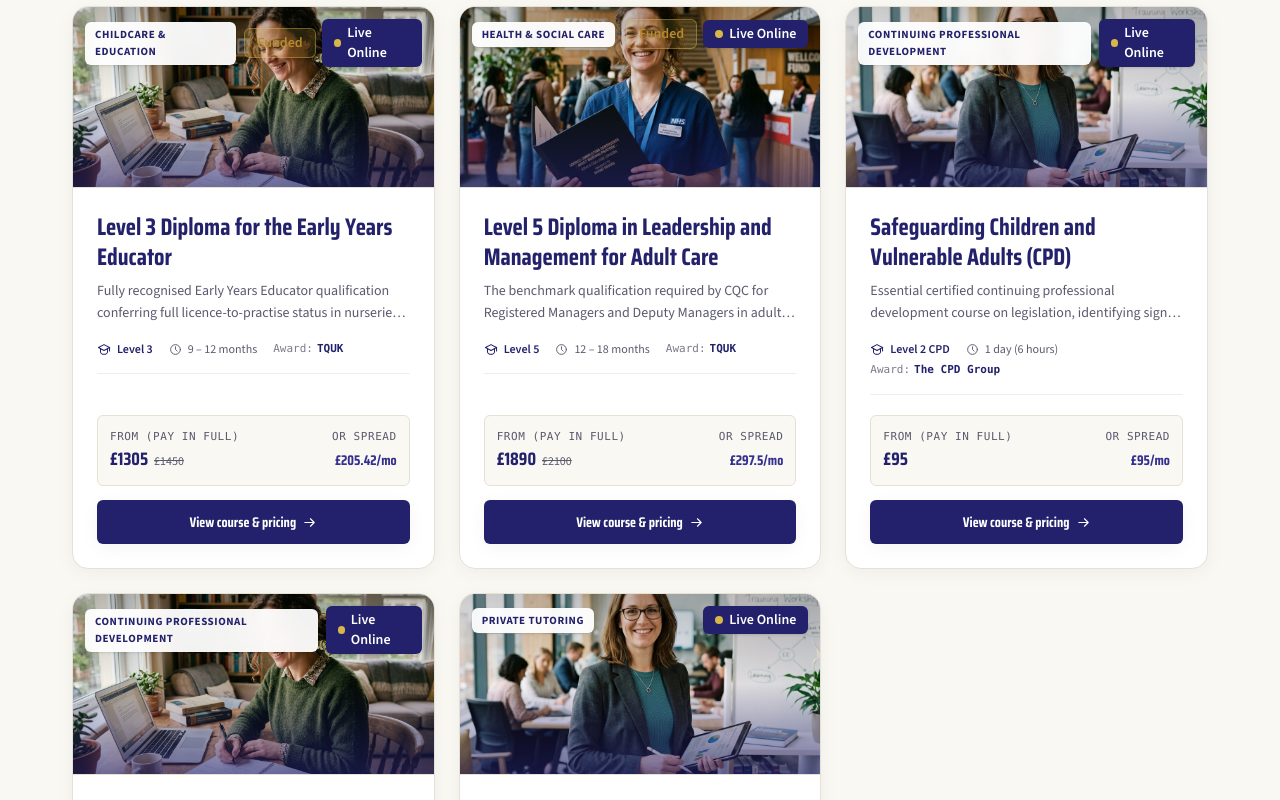
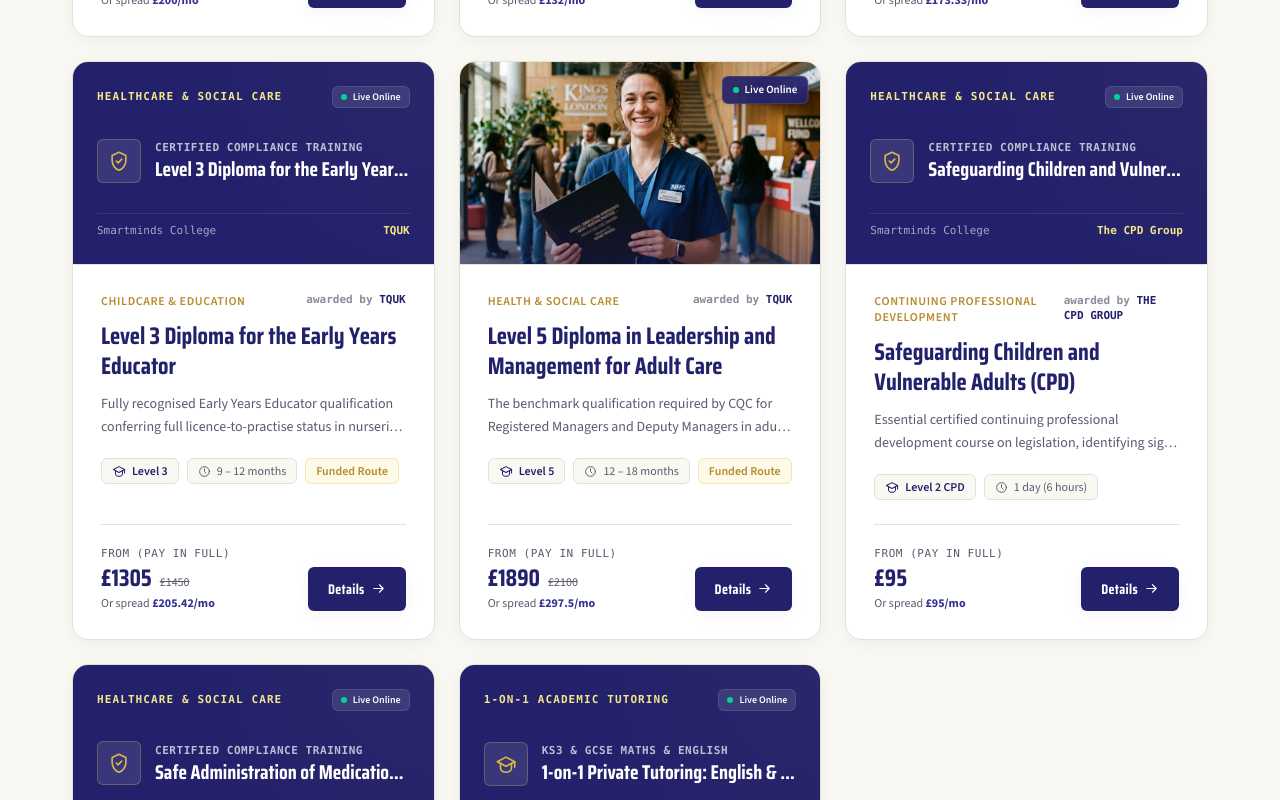
Before and after one commit to Dxboss/smartminds, a Next.js app: page /courses in a window 1280 px wide. Shown: the part 1300-2100 px from the top of the page. Built offline with nearby package versions, Linux system fonts and the light colour scheme; no server answers.

Commit message:
Refactor: De-choke course cards with airy layout, dedicated photos, category monograph covers, and open split pricing

```diff
--- a/src/components/course/CourseCard.tsx
+++ b/src/components/course/CourseCard.tsx
@@ -5,7 +5,6 @@ import { Course } from "@/content/types";
 import { calculatePricing } from "@/content/pricing";
 import { globalSettings } from "@/content/globals";
 import { defaultPlan6Months } from "@/content/plans";
-import { Tag } from "@/components/ui/Tag";
 import { Icon } from "@/components/ui/Icon";
 
 export interface CourseCardProps {
@@ -15,8 +14,140 @@ export interface CourseCardProps {
 }
 
 /**
- * CourseCard: Editorial, non-AI-looking card design with integrated photography,
- * scannable qualification badges, and real-time calculated pricing per PRD 10.3.
+ * CourseCover: Clean, breathable visual header.
+ * Uses real photography when available, or a refined bespoke British academy
+ * monograph cover when awaiting photography to avoid duplicate stock photos.
+ */
+const CourseCover: React.FC<{ course: Course; priority?: boolean }> = ({
+  course,
+  priority = false,
+}) => {
+  // Unique real photos for specific courses to prevent duplicate stock photos
+  const hasDedicatedPhoto =
+    course.id === "course-adult-care" ||
+    course.id === "course-aet" ||
+    course.id === "course-leadership-care";
+
+  if (hasDedicatedPhoto && course.image) {
+    return (
+      <div className="relative aspect-[16/9] w-full overflow-hidden bg-paper border-b border-line">
+        <Image
+          src={course.image}
+          alt={course.imageAlt || course.title}
+          fill
+          priority={priority}
+          sizes="(max-width: 640px) 100vw, (max-width: 1024px) 50vw, 380px"
+          className="object-cover group-hover:scale-105 transition-transform duration-500 ease-out"
+        />
+
+        {/* Subtle Bottom Scrim for depth */}
+        <div
+          className="absolute inset-0 bg-gradient-to-t from-navy-900/40 via-transparent to-transparent pointer-events-none"
+          aria-hidden="true"
+        />
+
+        {/* Discreet Live Online Indicator */}
+        <div className="absolute top-3 right-3 pointer-events-none">
+          <span className="inline-flex items-center gap-1.5 px-2.5 py-1 rounded-sm text-[11px] font-semibold bg-navy-900/90 text-white backdrop-blur-md shadow-sm border border-white/10">
+            <span className="w-1.5 h-1.5 rounded-full bg-emerald-400" />
+            Live Online
+          </span>
+        </div>
+      </div>
+    );
+  }
+
+  // Bespoke Monograph Academy Banners for categories awaiting real photography
+  const getMonographTheme = (category: string) => {
+    switch (category) {
+      case "Childcare & Early Years":
+        return {
+          icon: "book-open" as const,
+          faculty: "Early Years Faculty",
+          tag: "EYE Licence to Practise",
+          accentColor: "text-gold-300",
+        };
+      case "Business & Administration":
+        return {
+          icon: "sparkles" as const,
+          faculty: "Business & Management",
+          tag: "RQF Accredited",
+          accentColor: "text-gold-300",
+        };
+      case "Private Tutoring":
+        return {
+          icon: "graduation-cap" as const,
+          faculty: "1-on-1 Academic Tutoring",
+          tag: "KS3 & GCSE Maths & English",
+          accentColor: "text-gold-300",
+        };
+      case "Continuing Professional Development":
+      default:
+        return {
+          icon: "shield-check" as const,
+          faculty: "Healthcare & Social Care",
+          tag: "Certified Compliance Training",
+          accentColor: "text-gold-300",
+        };
+    }
+  };
+
+  const theme = getMonographTheme(course.category);
+
+  return (
+    <div className="relative aspect-[16/9] w-full overflow-hidden bg-navy-900 border-b border-line p-5 sm:p-6 flex flex-col justify-between text-white transition-all group-hover:bg-[#282578]">
+      {/* Subtle geometric architectural linework */}
+      <div
+        className="absolute inset-0 opacity-10 pointer-events-none"
+        style={{
+          backgroundImage:
+            "radial-gradient(circle at 100% 0%, rgba(217, 184, 74, 0.35) 0%, transparent 60%)",
+        }}
+        aria-hidden="true"
+      />
+
+      {/* Top Header inside Monograph */}
+      <div className="relative z-10 flex items-center justify-between">
+        <span className="text-[11px] font-mono uppercase tracking-widest text-gold-300 font-semibold">
+          {theme.faculty}
+        </span>
+        <span className="inline-flex items-center gap-1.5 px-2 py-0.5 rounded-sm text-[10px] font-semibold bg-white/10 text-white border border-white/10">
+          <span className="w-1.5 h-1.5 rounded-full bg-emerald-400" />
+          Live Online
+        </span>
+      </div>
+
+      {/* Center Motif with Icon & Short Title */}
+      <div className="relative z-10 flex items-center gap-3.5 my-auto py-2">
+        <div className="w-11 h-11 rounded-sm bg-white/10 border border-gold-500/30 flex items-center justify-center flex-shrink-0 group-hover:border-gold-500 transition-colors">
+          <Icon name={theme.icon} size={22} className="text-gold-500" />
+        </div>
+        <div className="min-w-0">
+          <span className="text-[11px] font-semibold text-white/70 block uppercase tracking-wider font-mono">
+            {theme.tag}
+          </span>
+          <strong className="font-heading font-bold text-lg sm:text-xl text-white leading-tight block truncate">
+            {course.title.replace(/\s*\([^)]*\)/g, "")}
+          </strong>
+        </div>
+      </div>
+
+      {/* Bottom Rule */}
+      <div className="relative z-10 flex items-center justify-between text-[11px] text-white/60 font-mono pt-2 border-t border-white/10">
+        <span>Smartminds College</span>
+        {course.awarding_body && (
+          <span className="text-gold-300 font-semibold">
+            {course.awarding_body}
+          </span>
+        )}
+      </div>
+    </div>
+  );
+};
+
+/**
+ * CourseCard: Spacious, breathable, human-designed course card.
+ * Replaces choked stacked boxes with an open, elegant editorial structure.
  */
 export const CourseCard: React.FC<CourseCardProps> = ({
   course,
@@ -39,64 +170,27 @@ export const CourseCard: React.FC<CourseCardProps> = ({
 
   return (
     <article className="group bg-white rounded-lg border border-line shadow-subtle hover:border-navy-900/40 hover:shadow-md transition-all duration-300 flex flex-col justify-between overflow-hidden">
-      {/* 1. Restrained Editorial Image Header (2:1 Widescreen Ratio) */}
-      <div className="relative aspect-[2/1] w-full overflow-hidden bg-paper border-b border-line">
-        {course.image ? (
-          <Image
-            src={course.image}
-            alt={course.imageAlt || course.title}
-            fill
-            priority={priority}
-            sizes="(max-width: 640px) 100vw, (max-width: 1024px) 50vw, 380px"
-            className="object-cover group-hover:scale-105 transition-transform duration-500 ease-out"
-          />
-        ) : (
-          /* Editorial Branded Fallback Header */
-          <div className="absolute inset-0 bg-navy-900 flex items-center justify-between p-6">
-            <div className="space-y-1">
-              <span className="text-[11px] font-mono text-gold-300 uppercase tracking-widest block">
-                Smartminds College
+      {/* 1. Spacious Visual Header (No heavy stickers covering faces) */}
+      <CourseCover course={course} priority={priority} />
+
+      {/* 2. Open, Breathing Card Body */}
+      <div className="p-6 sm:p-7 flex flex-col flex-1 justify-between space-y-6">
+        <div className="space-y-3">
+          {/* Eyebrow: Category & Awarding Body */}
+          <div className="flex items-center justify-between gap-2 text-xs font-semibold tracking-wider uppercase text-gold-700">
+            <span>{course.category}</span>
+            {course.awarding_body && (
+              <span className="text-ink-soft/70 font-mono text-[11px] lowercase tracking-normal">
+                Awarded by{" "}
+                <strong className="text-navy-900 uppercase font-bold">
+                  {course.awarding_body}
+                </strong>
               </span>
-              <strong className="font-heading text-lg text-white block">
-                {course.category}
-              </strong>
-            </div>
-            <div className="w-10 h-10 rounded-full bg-white/10 flex items-center justify-center">
-              <Icon name="star" size={20} className="text-gold-500" />
-            </div>
-          </div>
             )}
-
-        {/* Subtle Top & Bottom Legibility Scrim */}
-        <div
-          className="absolute inset-0 bg-gradient-to-t from-navy-900/60 via-transparent to-black/20 pointer-events-none"
-          aria-hidden="true"
-        />
-
-        {/* Floating Pills Overlay */}
-        <div className="absolute top-3 inset-x-3 flex items-center justify-between gap-2 pointer-events-none">
-          <span className="px-2.5 py-1 rounded-sm text-[11px] font-bold uppercase tracking-wider bg-white/95 text-navy-900 shadow-sm backdrop-blur-sm">
-            {course.category}
-          </span>
-
-          <div className="flex items-center gap-1.5">
-            {course.funding === "funded" || course.funding === "both" ? (
-              <Tag variant="gold" className="text-xs shadow-sm">
-                Funded
-              </Tag>
-            ) : null}
-            <Tag variant="live" className="text-xs shadow-sm">
-              Live Online
-            </Tag>
-          </div>
-        </div>
           </div>
 
-      {/* 2. Card Content Body */}
-      <div className="p-5 sm:p-6 flex flex-col flex-1 justify-between">
-        <div>
           {/* Course Title */}
-          <HeadingTag className="font-heading text-xl sm:text-2xl font-bold text-navy-900 group-hover:text-navy-700 transition-colors leading-tight mb-2 line-clamp-2">
+          <HeadingTag className="font-heading text-2xl font-bold text-navy-900 group-hover:text-navy-700 transition-colors leading-tight line-clamp-2">
             <Link
               href={`/courses/${course.slug}`}
               className="focus-visible:outline-none focus-visible:ring-2 focus-visible:ring-gold-500 rounded-sm"
@@ -105,67 +199,63 @@ export const CourseCard: React.FC<CourseCardProps> = ({
             </Link>
           </HeadingTag>
 
-          {/* Short Outcome Summary */}
-          <p className="text-sm text-ink-soft leading-relaxed line-clamp-2 mb-4">
+          {/* Outcome Summary */}
+          <p className="text-sm text-ink-soft leading-relaxed line-clamp-2">
             {course.summary}
           </p>
 
-          {/* Scannable Metadata Strip */}
-          <div className="flex flex-wrap items-center gap-x-4 gap-y-1.5 text-xs text-ink-soft mb-5 pb-4 border-b border-line/60">
-            <div className="flex items-center gap-1.5">
+          {/* Airy Metadata Chips */}
+          <div className="flex flex-wrap items-center gap-2 pt-2">
+            <span className="inline-flex items-center gap-1.5 text-xs text-navy-900 font-semibold bg-paper px-2.5 py-1 rounded-sm border border-line">
               <Icon
                 name="graduation-cap"
                 size={14}
                 className="text-navy-900 flex-shrink-0"
               />
-              <span className="font-semibold text-navy-900">{levelRange}</span>
-            </div>
+              {levelRange}
+            </span>
 
             {lowestLevel?.duration_text && (
-              <div className="flex items-center gap-1.5">
+              <span className="inline-flex items-center gap-1.5 text-xs text-ink-soft bg-paper px-2.5 py-1 rounded-sm border border-line">
                 <Icon
                   name="clock"
                   size={13}
                   className="text-ink-soft flex-shrink-0"
                 />
-                <span>{lowestLevel.duration_text}</span>
-              </div>
+                {lowestLevel.duration_text}
+              </span>
             )}
 
-            {course.awarding_body && (
-              <div className="flex items-center gap-1 font-mono text-[11px]">
-                <span className="text-ink-soft/80">Award:</span>
-                <strong className="text-navy-900">{course.awarding_body}</strong>
-              </div>
+            {(course.funding === "funded" || course.funding === "both") && (
+              <span className="inline-flex items-center gap-1 text-xs text-gold-700 font-semibold bg-gold-300/20 px-2.5 py-1 rounded-sm border border-gold-500/30">
+                Funded Route
+              </span>
             )}
           </div>
         </div>
 
-        {/* 3. Card Footer Block: Pricing & Primary Action */}
-        <div className="space-y-3.5">
-          {/* Pricing Snippet */}
+        {/* 3. Open, De-Choked Footer: Price on Left, Action on Right (No nested gray boxes) */}
+        <div className="pt-5 border-t border-line flex items-end justify-between gap-4">
+          {/* Price Block */}
           {course.funding === "funded" ? (
-            <div className="bg-paper rounded-sm border border-line p-3 flex items-center justify-between">
             <div>
               <span className="text-[11px] uppercase tracking-wider text-ink-soft block font-mono">
-                  Tuition Route
+                Tuition Fee
               </span>
-                <strong className="font-heading font-bold text-base text-navy-900">
-                  Government Funded
+              <strong className="font-heading font-bold text-xl text-navy-900 block leading-tight">
+                100% Subsidised
               </strong>
-              </div>
-              <span className="text-xs font-semibold text-gold-700 bg-gold-500/10 px-2 py-0.5 rounded-sm border border-gold-500/30">
-                100% Subsidised
+              <span className="text-xs text-gold-700 font-semibold block mt-0.5">
+                Funding eligibility applies
               </span>
             </div>
           ) : pricing ? (
-            <div className="bg-paper rounded-sm border border-line p-3 flex items-center justify-between">
             <div>
               <span className="text-[11px] uppercase tracking-wider text-ink-soft block font-mono">
                 From (Pay in Full)
               </span>
-                <div className="flex items-baseline gap-1.5">
-                  <span className="font-heading font-bold text-lg text-navy-900">
+              <div className="flex items-baseline gap-2">
+                <span className="font-heading font-bold text-2xl text-navy-900 leading-tight">
                   £{pricing.fullPayPrice}
                 </span>
                 {pricing.saving > 0 && (
@@ -174,25 +264,21 @@ export const CourseCard: React.FC<CourseCardProps> = ({
                   </span>
                 )}
               </div>
-              </div>
-
-              <div className="text-right">
-                <span className="text-[11px] uppercase tracking-wider text-ink-soft block font-mono">
-                  Or spread
+              <span className="text-xs text-ink-soft block mt-0.5 font-medium">
+                Or spread{" "}
+                <strong className="text-navy-700 font-bold">
+                  £{pricing.monthly}/mo
+                </strong>
               </span>
-                <span className="font-heading font-bold text-sm text-navy-700">
-                  £{pricing.monthly}/mo
-                </span>
-              </div>
             </div>
           ) : null}
 
-          {/* Action Link Button */}
+          {/* Crisp Action Button */}
           <Link
             href={`/courses/${course.slug}`}
-            className="w-full inline-flex items-center justify-center min-h-[44px] px-4 rounded-sm bg-navy-900 text-white hover:bg-navy-700 active:bg-navy-900 font-heading font-bold text-sm transition-colors shadow-subtle group-hover:bg-navy-700 focus-visible:outline-none focus-visible:ring-2 focus-visible:ring-offset-2 focus-visible:ring-gold-500"
+            className="inline-flex items-center justify-center min-h-[44px] px-5 rounded-sm bg-navy-900 text-white hover:bg-navy-700 active:bg-navy-900 font-heading font-bold text-sm tracking-wide transition-all shadow-subtle group-hover:bg-navy-700 group-hover:shadow-md focus-visible:outline-none focus-visible:ring-2 focus-visible:ring-offset-2 focus-visible:ring-gold-500 flex-shrink-0"
           >
-            <span>View course & pricing</span>
+            <span>Details</span>
             <Icon
               name="arrow-right"
               size={15}
```
Lines whose indentation alone changed are shown as unchanged.
